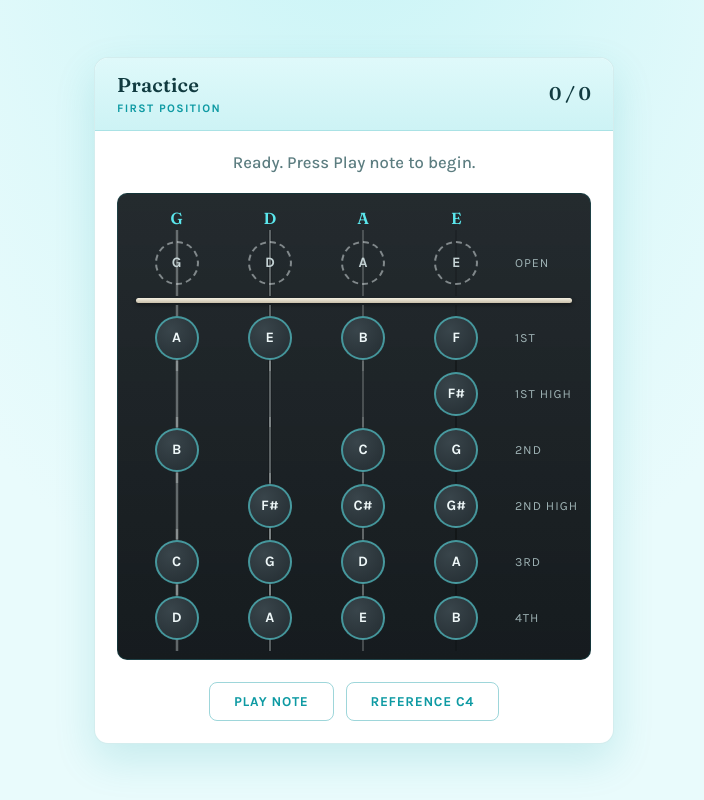
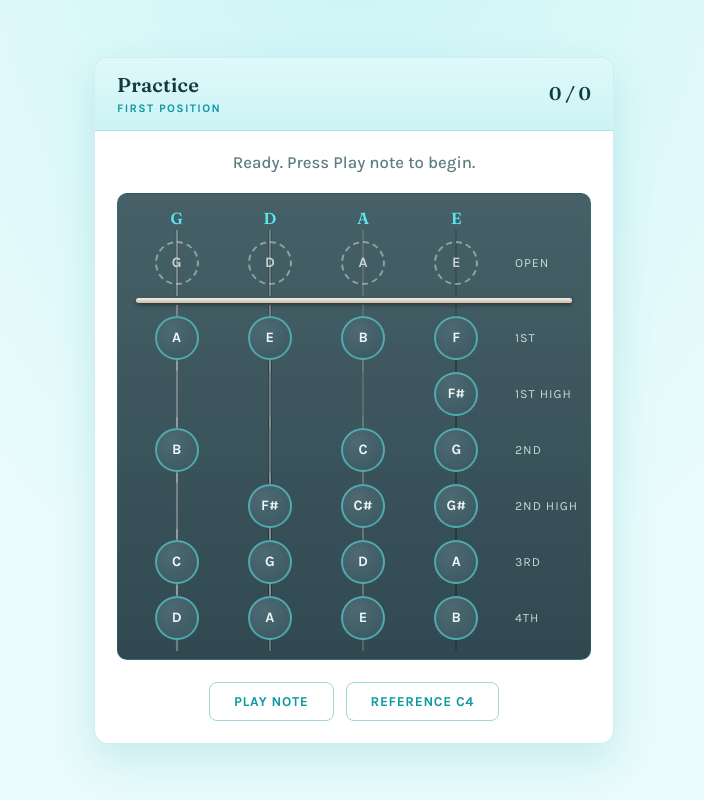
Before and after one commit to pedrowow/violingemini, a plain HTML site: page index.html in a window 1280 px wide. Both pictures are taken after a click on the button "START PRACTICE". Shown: the whole page, without its empty margins (286-990 px from the left). Drawn offline with Linux system fonts and the light colour scheme; no server answers.

Commit message:
Update style.css

```diff
--- a/style.css
+++ b/style.css
@@ -5,7 +5,7 @@
     --aqua-soft: rgba(91, 231, 237, 0.22);
     --page: #e9fbfc;             /* page background */
     --card: #ffffff;
-    --board: #1b2226;            /* the one dark element: the ebony fingerboard */
+    --board: #37535b;            /* slate-teal fingerboard, lighter than ebony */
     --ink: #113b40;              /* primary text, deep teal-slate */
     --ink-dim: #5c7d80;          /* secondary text */
     --string: #cfd8d9;
@@ -234,7 +234,7 @@ h2 {
     color: var(--ink-dim);
 }
 
-/* --- Fingerboard: deliberately dark, like the real thing --- */
+/* --- Fingerboard: slate-teal, dark enough for contrast --- */
 #fingerboard {
     display: grid;
     grid-template-columns: repeat(4, 1fr) minmax(64px, auto);
@@ -242,7 +242,7 @@ h2 {
     align-items: center;
     margin-bottom: 22px;
     background:
-        linear-gradient(180deg, rgba(255,255,255,0.04), rgba(0,0,0,0.2)),
+        linear-gradient(180deg, rgba(255,255,255,0.08), rgba(0,0,0,0.12)),
         var(--board);
     border: 1px solid rgba(14, 154, 163, 0.2);
     padding: 14px 12px 18px;
@@ -297,7 +297,7 @@ h2 {
     z-index: 1;
     width: 44px;
     height: 44px;
-    background: radial-gradient(circle at 35% 30%, #39454b, #232c31);
+    background: radial-gradient(circle at 35% 30%, #4d6a72, #3a565e);
     border: 2px solid rgba(91, 231, 237, 0.55);
     color: #eef7f8;
     border-radius: 50%;
@@ -344,7 +344,7 @@ h2 {
     font-size: 0.78rem;
     text-transform: uppercase;
     letter-spacing: 0.08em;
-    color: #9fb3b5;
+    color: #c7d8da;
     padding-left: 12px;
     white-space: nowrap;
 }
```
